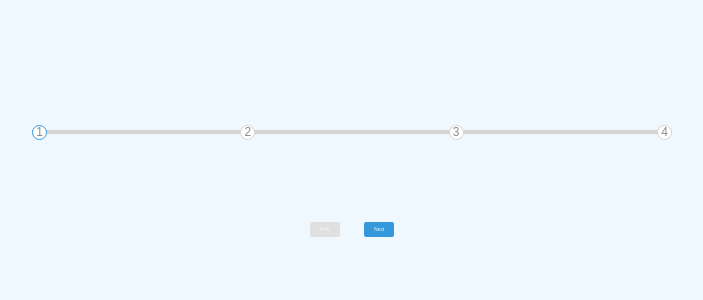
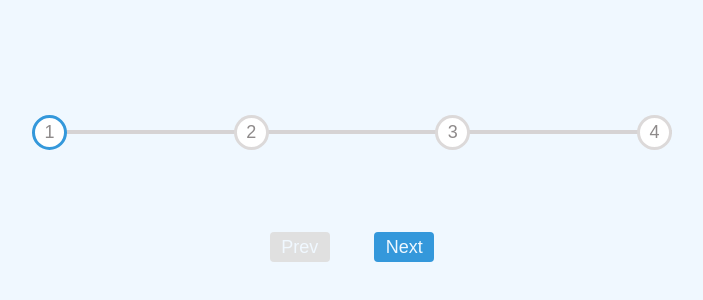
Before and after one commit to FNtbm/50Project-in-50-day, a plain HTML site: page second/index.html in a window 1280 px wide. Shown: the part 268-568 px from the top of the page, without its empty margins (288-991 px from the left). Drawn offline with Linux system fonts and the light colour scheme.

Commit message:
liveServeBug The style is not accurate

```diff
--- a/second/style.css
+++ b/second/style.css
@@ -22,21 +22,21 @@ body {
   position: relative;
   width: 50vw;
   height: 150px;
-  font-size: 12px;
+  font-size: 18px;
   display: flex;
   justify-content: space-between;
   align-items: center;
 }
 .circle {
-  height: 15px;
-  width: 15px;
+  height: 35px;
+  width: 35px;
   background-color: rgb(255, 255, 255);
-  border: 1.5px solid rgba(212, 208, 208, 0.8);
+  border: 3px solid rgba(212, 208, 208, 0.8);
 
   border-radius: 100%;
   color: rgb(142, 138, 138);
   text-align: center;
-  line-height: 12px;
+  line-height: 29px;
 
   transition: border-color 0.43s ease-in-out;
 }
@@ -49,7 +49,7 @@ body {
 }
 .progress {
   width: 0;
-  height: 2px;
+  height: 4px;
   background-color: #3498db;
   position: absolute;
   z-index: -1;
@@ -58,7 +58,7 @@ body {
 .content::after {
   content: " ";
   width: 100%;
-  height: 0.2rem;
+  height: 4px;
   background-color: rgba(212, 208, 208, 0.9);
   position: absolute;
   z-index: -2;
@@ -68,14 +68,14 @@ body {
   top: 60%;
 }
 .footer button {
-  width: 30px;
-  height: 15px;
+  width: 60px;
+  height: 30px;
   background-color: #3498db;
   border: 0;
-  border-radius: 2px;
-  font-size: 0.3rem;
+  border-radius: 4px;
+  font-size: 18px;
   color: aliceblue;
-  margin: 10px;
+  margin: 20px;
 }
 /* 首先聚焦 再激活 search输入搜索时触发 */
 button:disabled {
@@ -88,3 +88,9 @@ button:active {
 button:focus {
   outline: none;
 }
+
+@media screen and (max-device-width: 500px) {
+  .content {
+    width: 70vw;
+  }
+}
```
